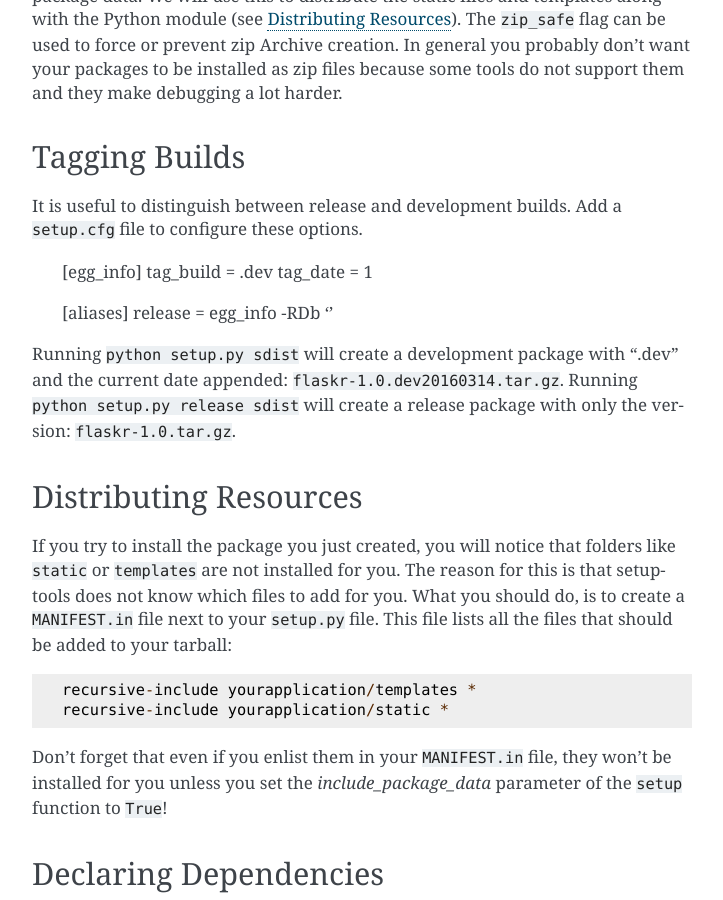
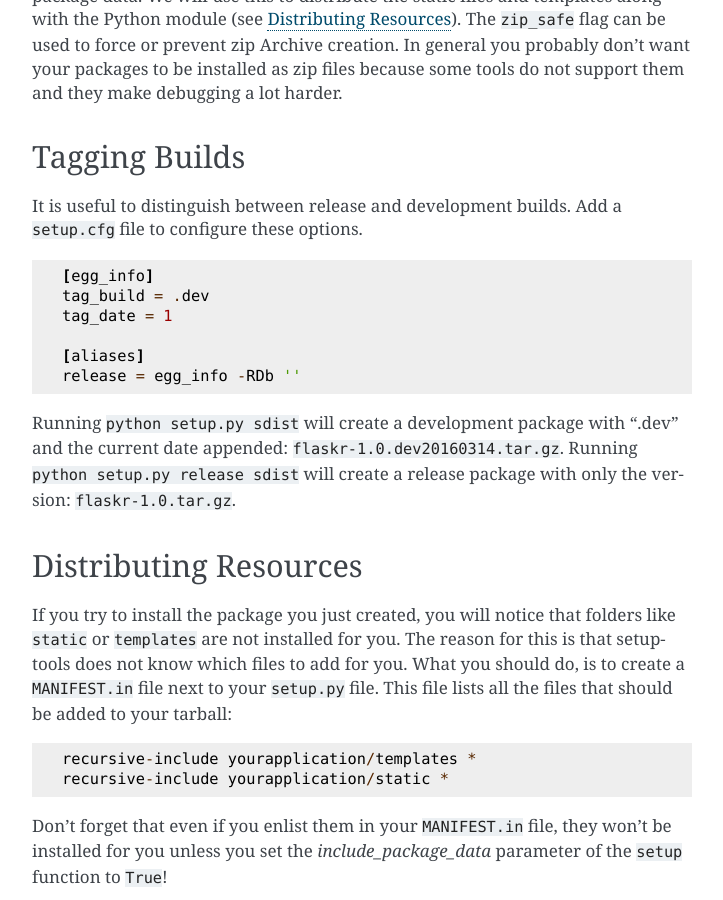
Before and after one commit to th37rose/ava_backend, a Sphinx documentation site: the page built from docs/patterns/distribute.rst, in a window 1280 px wide and 900 px high, scrolled down 1673 px. Shown: the whole window, without its empty margins (388-1111 px from the left). Built offline with Sphinx 7.4.7, drawn with Linux system fonts in a browser that asks for light colours.

```diff
--- a/docs/patterns/distribute.rst
+++ b/docs/patterns/distribute.rst
@@ -88,8 +88,8 @@ support them and they make debugging a lot harder.
 Tagging Builds
 --------------
 
-It is useful to distinguish between release and development builds.  Add a
-:file:`setup.cfg` file to configure these options.
+It is useful to distinguish between release and development builds. Add a
+:file:`setup.cfg` file to configure these options. ::
 
     [egg_info]
     tag_build = .dev
```
